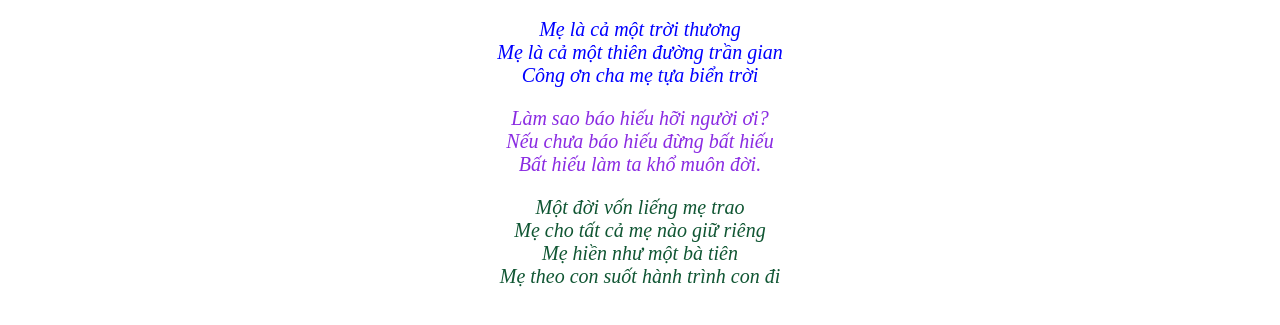
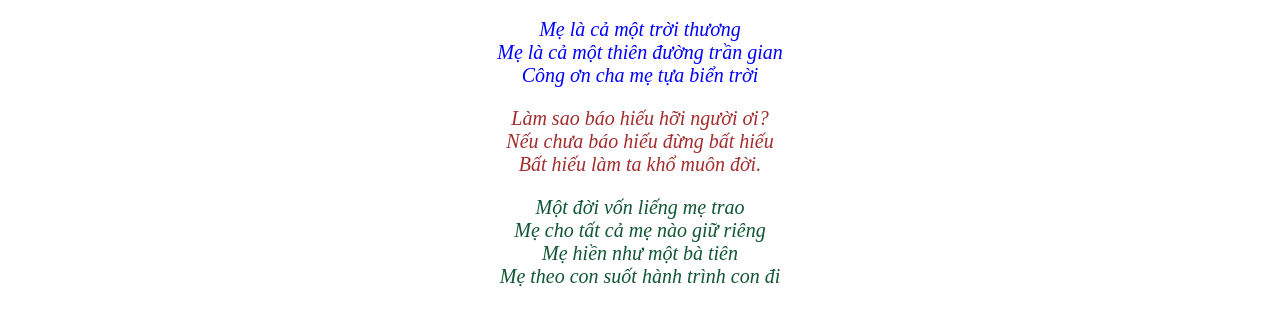
Before and after one commit to qangming0/16-3, a plain HTML site: page 16.html in a window 1280 px wide. Shown: the part 61-386 px from the top of the page. Drawn offline with Linux system fonts and the light colour scheme.

Commit message:
Update 16.html

```diff
--- a/16.html
+++ b/16.html
@@ -23,7 +23,7 @@
         Mẹ là cả một thiên đường trần gian<br>
         Công ơn cha mẹ tựa biển trời <br></p>
     </i>
-    <p style="color:blueviolet;">
+    <p style="color:rgb(163, 45, 45);">
         <i>
         Làm sao báo hiếu hỡi người ơi?<br>
         Nếu chưa báo hiếu đừng bất hiếu<br>
```
